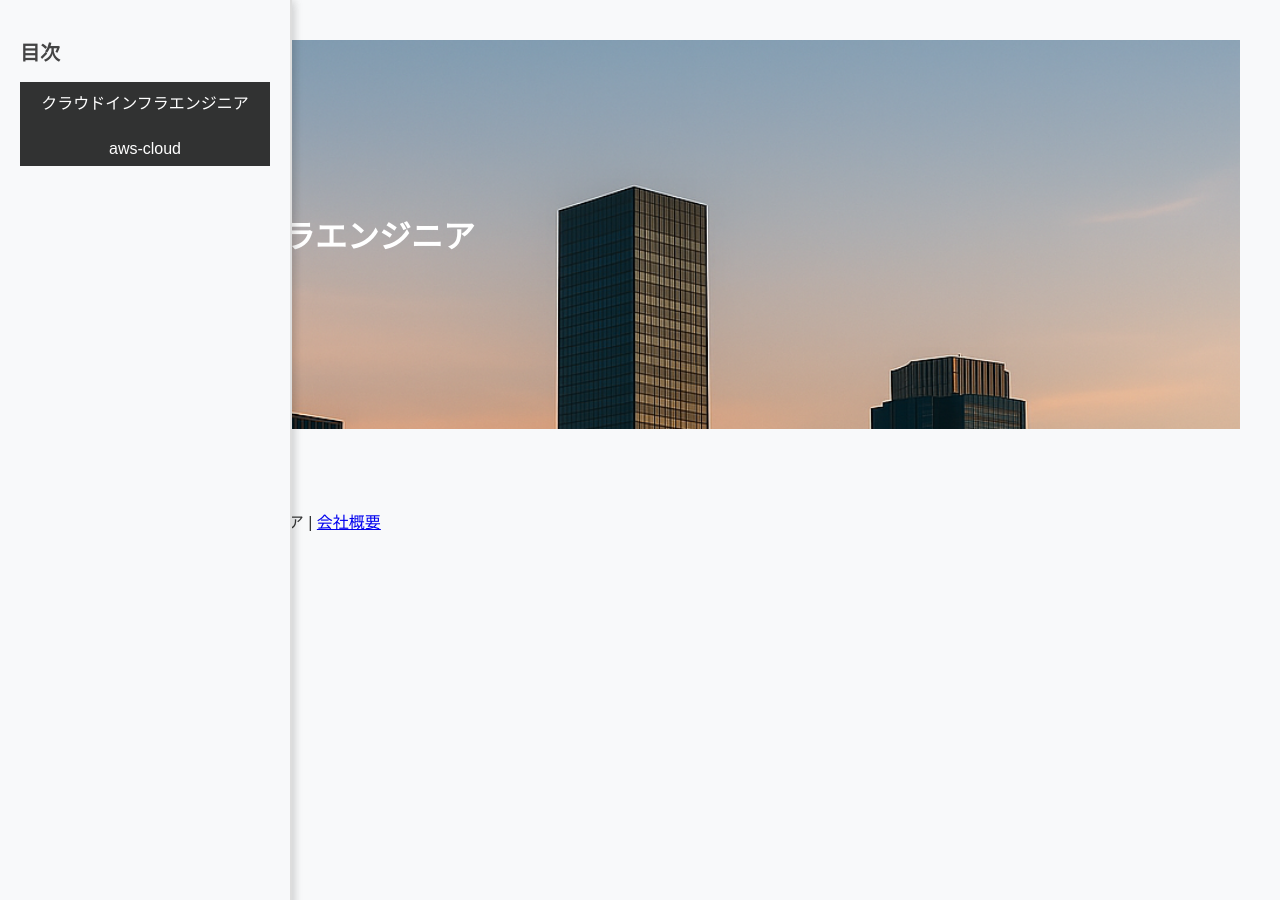
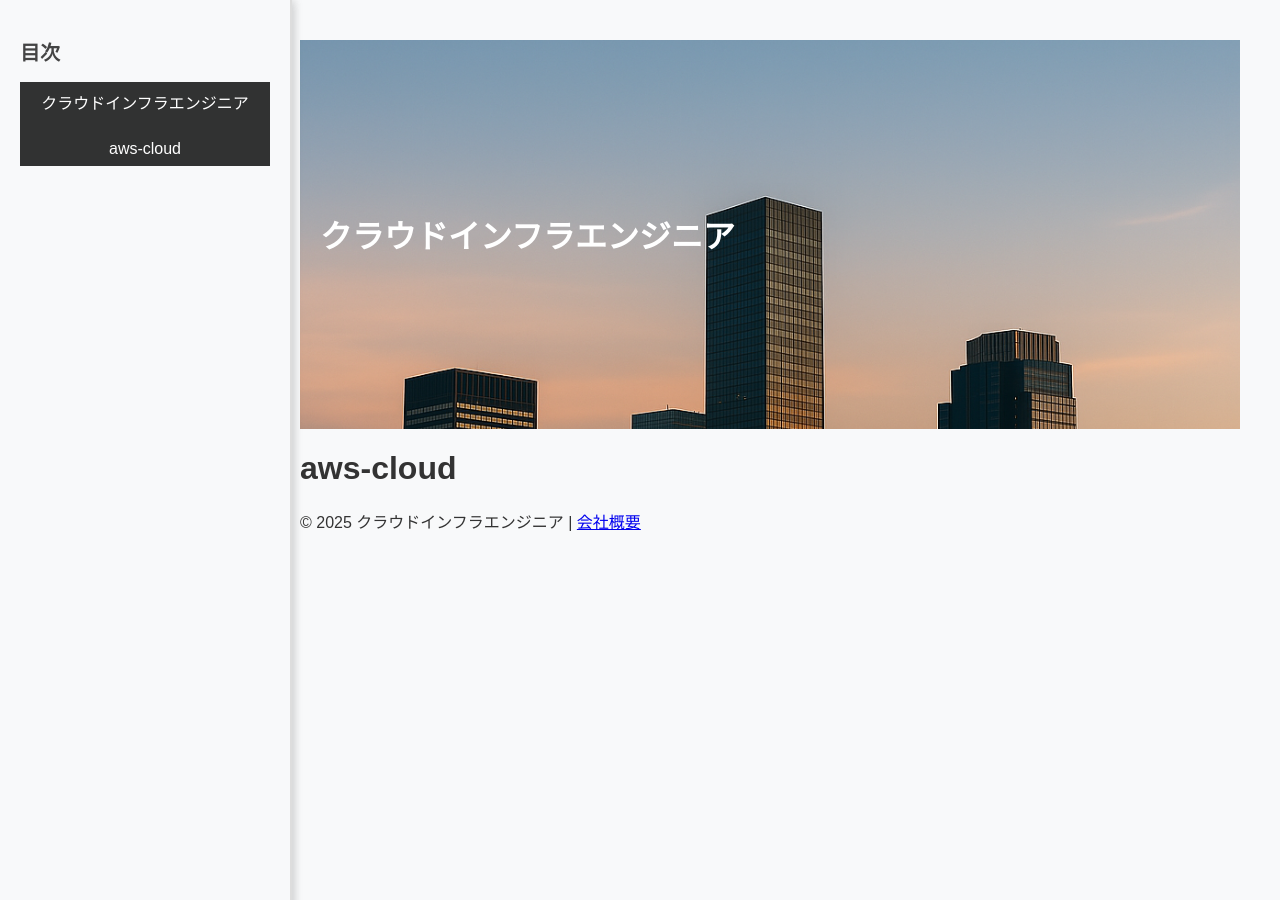
Before and after one commit to cloudrobo48/aws-cloud, a Jekyll site: the page built from README.md, in a window 1280 px wide. Built offline with Jekyll 4.4.1, drawn with Linux system fonts in a browser that asks for light colours.

Commit message:
Update style.css

```diff
--- a/assets/css/style.css
+++ b/assets/css/style.css
@@ -298,6 +298,19 @@ textarea {
         display: none;
     }
     .content {
-        margin-left: 0; /* スマホ時に余白を削除 */
+        margin-left: 0; /* 全体の余白をリセット */
+    }
+    .markdown-page .content {
+        margin-left: 0;
+        margin-right: 0;
     }
 }
+
+/* PC表示用：Sidebarの分だけスペースを確保 */
+@media (min-width: 769px) {
+    .markdown-page .content {
+        margin-left: 260px; /* サイドバーの幅 */
+        margin-right: auto;
+        text-align: left;
+    }
+}
```
